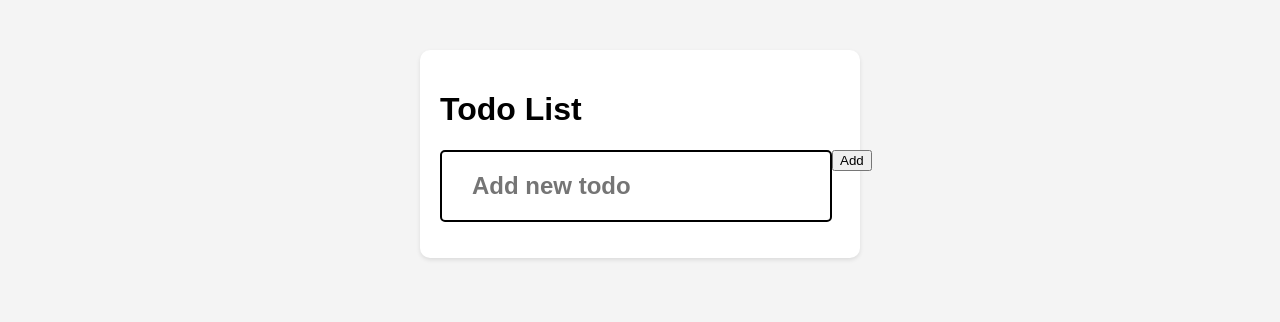
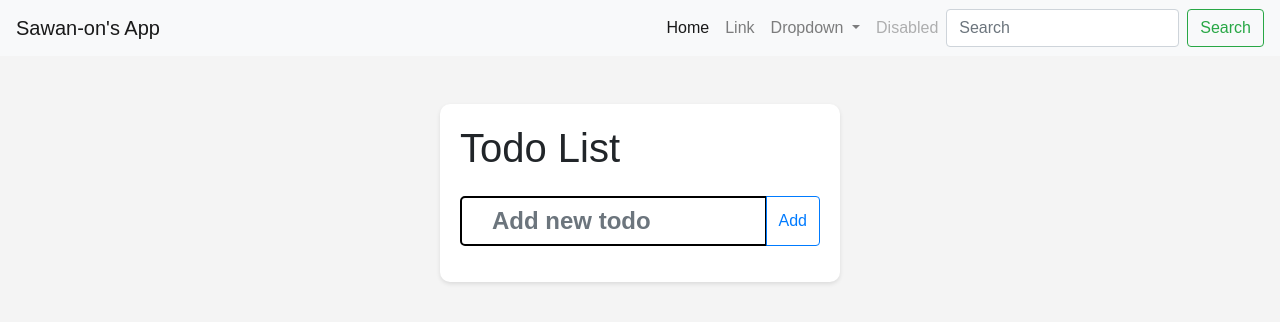
Before and after one commit to Jesame20/Sawan-on-my-app, a plain HTML site: page app/todo-list.html in a window 1280 px wide. Drawn offline with nearby package versions, Linux system fonts and the light colour scheme.

Commit message:
Added navbar on todo-list.html

```diff
--- a/app/todo-list.html
+++ b/app/todo-list.html
@@ -4,10 +4,49 @@
     <meta charset="UTF-8">
     <meta name="viewport" content="width=device-width, initial-scale=1.0">
     <title>Todo List</title>
+    <!-- Link to Bootstrap CSS -->
+    <link rel="stylesheet" href="https://maxcdn.bootstrapcdn.com/bootstrap/4.5.2/css/bootstrap.min.css">
     <!-- Link to external CSS file -->
     <link rel="stylesheet" type="text/css" href="/css/style.css">
 </head>
 <body>
+    <!-- Navbar -->
+    <nav class="navbar navbar-expand-lg navbar-light bg-light">
+        <a class="navbar-brand" href="#">Sawan-on's App</a>
+        <button class="navbar-toggler" type="button" data-toggle="collapse" data-target="#navbarNav" aria-controls="navbarNav" aria-expanded="false" aria-label="Toggle navigation">
+            <span class="navbar-toggler-icon"></span>
+        </button>
+        <div class="collapse navbar-collapse" id="navbarNav">
+            <ul class="navbar-nav ml-auto">
+                <li class="nav-item active">
+                    <a class="nav-link" href="index.html">Home <span class="sr-only">(current)</span></a>
+                </li>
+                <li class="nav-item">
+                    <a class="nav-link" href="#">Link</a>
+                </li>
+                <li class="nav-item dropdown">
+                    <a class="nav-link dropdown-toggle" href="#" role="button" data-toggle="dropdown" aria-haspopup="true" aria-expanded="false">
+                        Dropdown
+                    </a>
+                    <div class="dropdown-menu">
+                        <a class="dropdown-item" href="#">Action</a>
+                        <a class="dropdown-item" href="#">Another action</a>
+                        <div class="dropdown-divider"></div>
+                        <a class="dropdown-item" href="#">Something else here</a>
+                    </div>
+                </li>
+                <li class="nav-item">
+                    <a class="nav-link disabled" aria-disabled="true">Disabled</a>
+                </li>
+            </ul>
+            <!-- Search form -->
+            <form class="form-inline">
+                <input class="form-control mr-sm-2" type="search" placeholder="Search" aria-label="Search">
+                <button class="btn btn-outline-success my-2 my-sm-0" type="submit">Search</button>
+            </form>
+        </div>
+    </nav>
+
     <div class="container mt-5">
         <h1 class="mb-4">Todo List</h1>
         <div class="input-group mb-3">
@@ -20,7 +59,10 @@
             <!-- List items will be dynamically added here -->
         </ul>
     </div>
+
     <!-- Bootstrap JS -->
+    <script src="https://code.jquery.com/jquery-3.5.1.slim.min.js"></script>
+    <script src="https://cdn.jsdelivr.net/npm/@popperjs/core@2.9.3/dist/umd/popper.min.js"></script>
     <script src="https://maxcdn.bootstrapcdn.com/bootstrap/4.5.2/js/bootstrap.min.js"></script>
     <!-- Your custom JavaScript -->
     <script src="/app/todo-list.js"></script>
```
